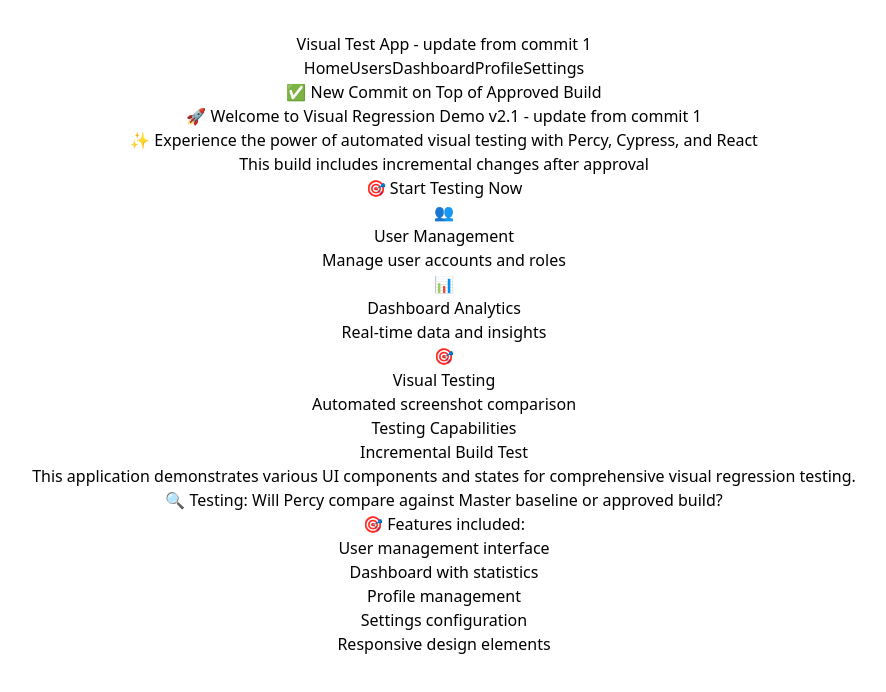
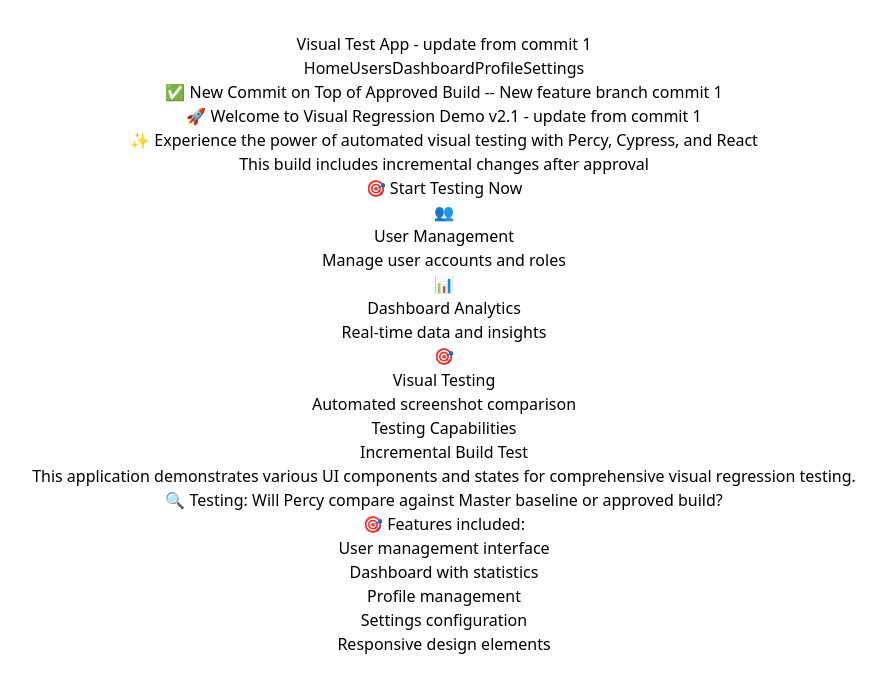
Before and after one commit to deepaknitk/visual-regression-testing-demo, a React (Vite) app: page / in a window 1280 px wide. Shown: the top 692 px of the page, without its empty margins (196-1082 px from the left). Built offline with nearby package versions, Linux system fonts and the light colour scheme.

Commit message:
New feature branch test

```diff
--- a/src/pages/Home.tsx
+++ b/src/pages/Home.tsx
@@ -9,7 +9,7 @@
         <div className="text-center">
           <div className="mb-4">
             <span className="inline-flex items-center px-3 py-1 rounded-full text-sm font-medium bg-green-100 text-green-800 border border-green-200" data-testid="build-status">
-              ✅ New Commit on Top of Approved Build
+              ✅ New Commit on Top of Approved Build -- New feature branch commit 1
             </span>
           </div>
           <h1 className="text-5xl font-extrabold text-gradient bg-gradient-to-r from-purple-900 to-pink-600 bg-clip-text text-transparent sm:text-6xl" data-testid="home-title">
--- a/src/pages/Profile.tsx
+++ b/src/pages/Profile.tsx
@@ -9,10 +9,10 @@
       <div className="max-w-4xl mx-auto px-4 sm:px-6 lg:px-8">
         <div className="mb-8 text-center">
           <div className="inline-flex items-center px-4 py-2 rounded-full bg-gradient-to-r from-emerald-600 to-teal-600 text-white text-sm font-medium mb-4">
-            👤 User Profile Hub
+           New feature branch commit 1
           </div>
           <h1 className="text-4xl font-bold bg-gradient-to-r from-emerald-600 to-teal-600 bg-clip-text text-transparent" data-testid="profile-title">
-            My Profile Dashboard - update from commit 3
+            My Profile Dashboard - New feature branch commit 1
           </h1>
           <p className="mt-3 text-lg text-gray-600 max-w-2xl mx-auto" data-testid="profile-description">
             🌟 Customize your personal information and account preferences with style
--- a/src/pages/Users.tsx
+++ b/src/pages/Users.tsx
@@ -14,7 +14,7 @@
           <div className="sm:flex-auto">
             <h1 className="text-2xl font-semibold text-indigo-900" data-testid="users-title">👥 Team Members - update from commit 1</h1>
             <p className="mt-2 text-sm text-indigo-600" data-testid="users-description">
-              Manage your team members, roles, and access permissions with ease - update from commit 1.
+              Manage your team members, roles, and access permissions with ease - New feature branch commit 1
             </p>
           </div>
           <div className="mt-4 sm:mt-0 sm:ml-16 sm:flex-none">
```
